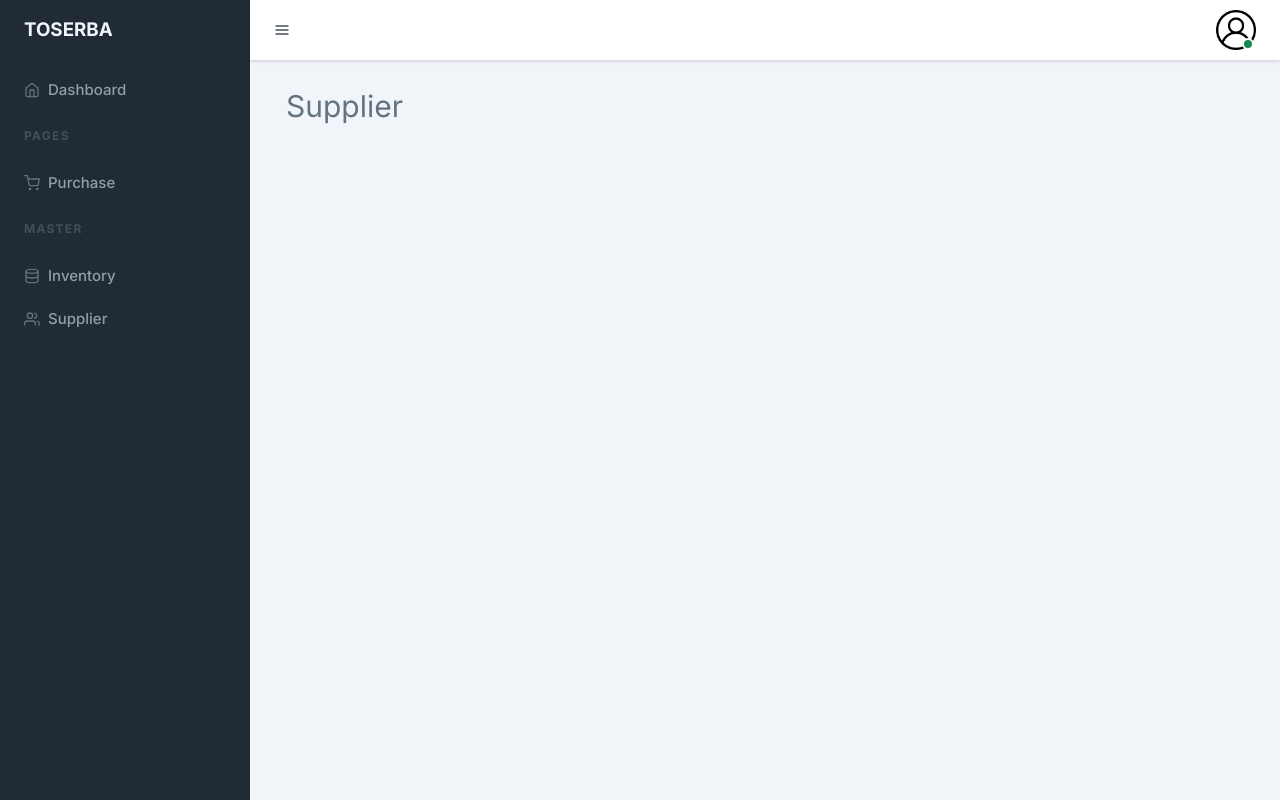
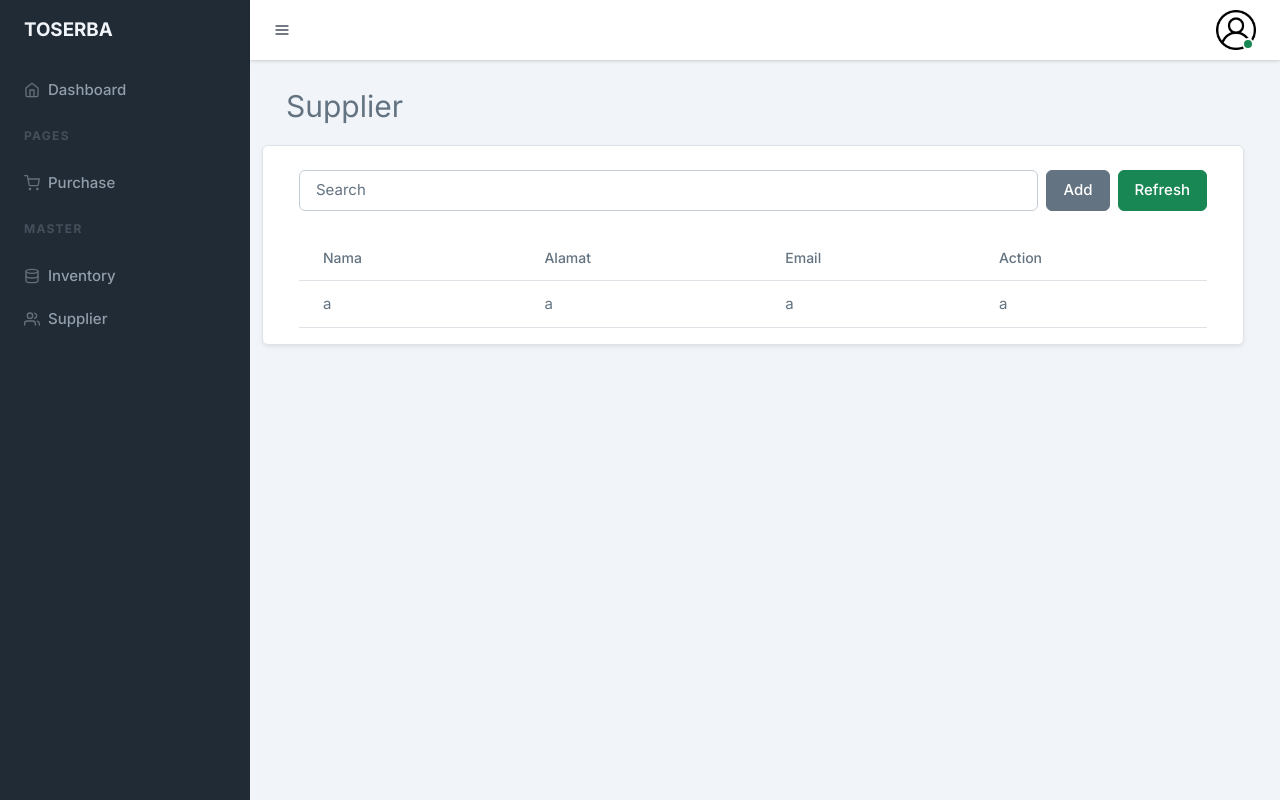
Before and after one commit to ekaadev/pw-toserba, a PHP site: page /pw-toserba/pages/supplier.php in a window 1280 px wide. Run offline with PHP 8.4, Linux system fonts and the light colour scheme; the visitor is signed in with stand-in values (Sample User, id 1); some libraries are stand-ins or nearby versions.

Commit message:
Feat: add view data supplier

```diff
--- a/pages/supplier.php
+++ b/pages/supplier.php
@@ -1,4 +1,10 @@
-<?php session_start(); ?>
+<?php session_start();
+
+if (isset($_GET['refresh'])) {
+    header('Location: supplier.php');
+  }
+
+?>
 <!DOCTYPE html>
 <html lang="en">
 <head>
@@ -16,8 +22,40 @@
 
                 <div class="row min-vh-80 h-100 px-5 py-5">
                     <p class="fs-2 pb-3">Supplier</p>
+
+
+                    <div class="row rounded-2 bg-white shadow-sm border fs-5 px-5">
+                        <form action="supplier.php" method="get">
+                            <div class="py-5 fs-5 d-flex flex-row gap-2">
+                                <input type="text" name="key" id="key" class="form-control form-control-transparent" placeholder="Search">
+                                <a href="" class="btn btn-secondary" name="add">Add</a>
+                                <button type="submit" class="btn btn-success" name="refresh">Refresh</button>
+                            </div>
+                        </form>
+
+
+                        <div id="content" class="table-responsive">
+
+                            <table class="table table-hover align-middle">
+                                <thead>
+                                    <th>Nama</th>
+                                    <th>Alamat</th>
+                                    <th>Email</th>
+                                    <th>Action</th>
+                                </thead>
+                                <tbody>
+                                    <tr>
+                                        <td>a</td>
+                                        <td>a</td>
+                                        <td>a</td>
+                                        <td>a</td>
+                                    </tr>
+                                </tbody>
+                            </table>
+                        </div>
+                    </div>
+
                 </div>
-
 
             </div>
 
@@ -25,5 +63,6 @@
     </div>
 
 <?php include('../components/scripts.php') ?>
+<script src="../assets/js/scriptSupplier.js"></script>
 </body>
 </html>
```
